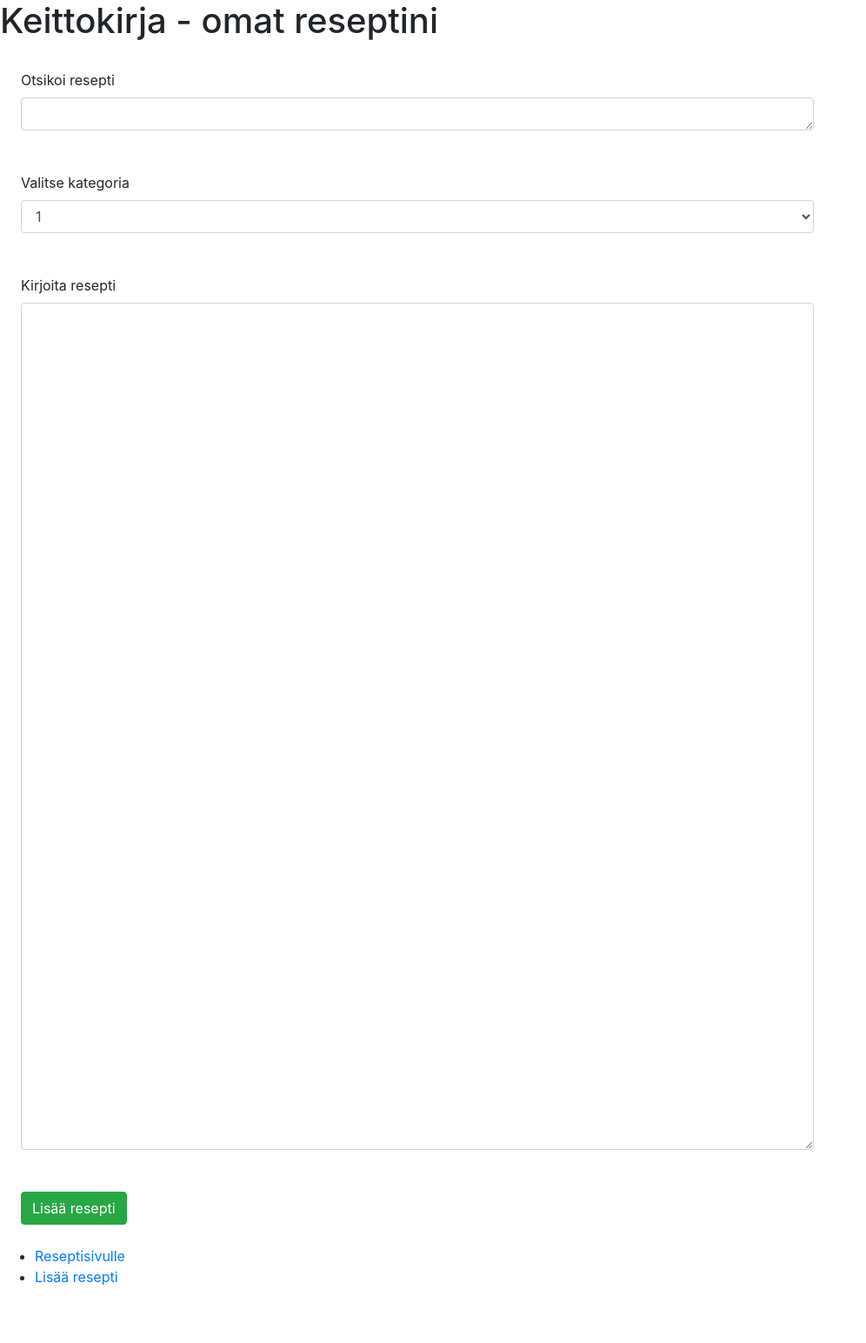
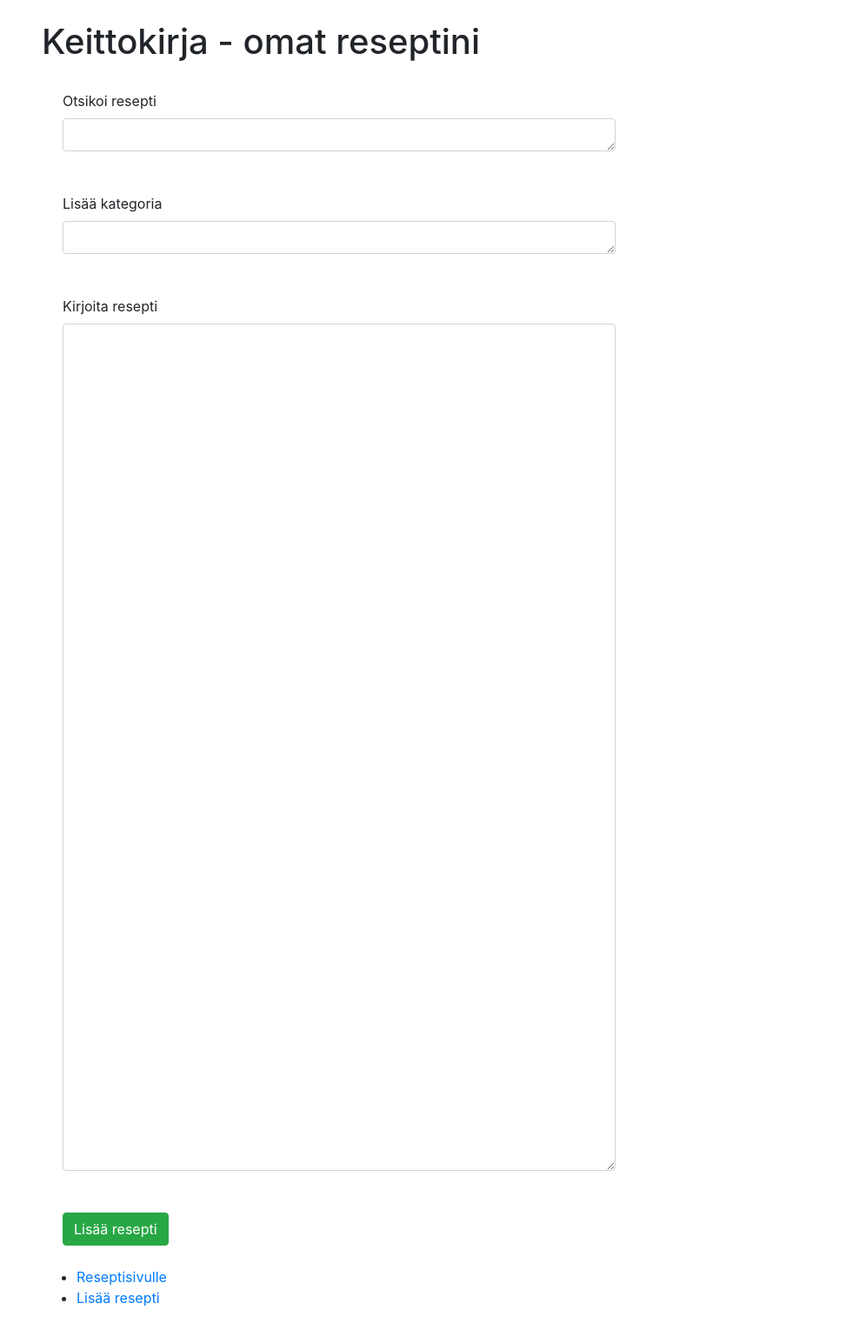
Before and after one commit to iidxTe/keittokirja, a Flask app: page /recipes/new/ in a window 1280 px wide. Shown: the whole page at 87% size, without its empty margins (0-996 px from the left). Before the commit the page ends 1478 px from the top, so only its background shows below. Run offline with Flask 2, Linux system fonts and the light colour scheme; some libraries are stand-ins or nearby versions.

Commit message:
marginals & recipe category added

```diff
--- a/application/recipes/models.py
+++ b/application/recipes/models.py
@@ -6,9 +6,11 @@ class Recipe(db.Model):
     date_modified = db.Column(db.DateTime, default=db.func.current_timestamp(),
     onupdate=db.func.current_timestamp())
 
-    header = db.Column(db.String(20), nullable=False)
+    header = db.Column(db.String(60), nullable=False)
+    category = db.Column(db.String(30), nullable=False)
     content = db.Column(db.String(144), nullable=False)
 
-    def __init__(self, header, content):
+    def __init__(self, header, category, content):
         self.header = header
+        self.category = category
         self.content = content
--- a/application/recipes/views.py
+++ b/application/recipes/views.py
@@ -12,7 +12,7 @@ def recipes_form():
 
 @app.route("/recipes/", methods=["POST"])
 def recipes_create():
-    r = Recipe(request.form.get("header"), request.form.get("content"))
+    r = Recipe(request.form.get("header"), request.form.get("category"), request.form.get("content"))
 
     db.session().add(r)
     db.session().commit()
--- a/application/templates/layout.html
+++ b/application/templates/layout.html
@@ -8,6 +8,8 @@
   </head>
 
   <body>
+
+    <div class="w-75 p-4 ml-4">
 
     <h1>Keittokirja - omat reseptini</h1>
 
@@ -24,5 +26,7 @@ Content.
       <li><a href="{{ url_for('recipes_form') }}">Lisää resepti</a></li>
     </ul>
 
+  </div>
+
   </body>
 </html>
--- a/application/templates/recipes/new.html
+++ b/application/templates/recipes/new.html
@@ -9,14 +9,8 @@
   </div>
 
   <div class="w-75 p-4">
-    <label>Valitse kategoria</label>
-    <select class="form-control" id="exampleFormControlSelect1">
-      <option>1</option>
-      <option>2</option>
-      <option>3</option>
-      <option>4</option>
-      <option>5</option>
-    </select>
+    <label>Lisää kategoria</label>
+    <textarea class="form-control" name="category" rows="1"></textarea>
   </div>
 
   <div class="w-75 p-4">
```
Also changed, not shown: application/templates/recipes/edit.html (added, +8 -0 lines), application/templates/recipes/list.html (+12 -6 lines).
